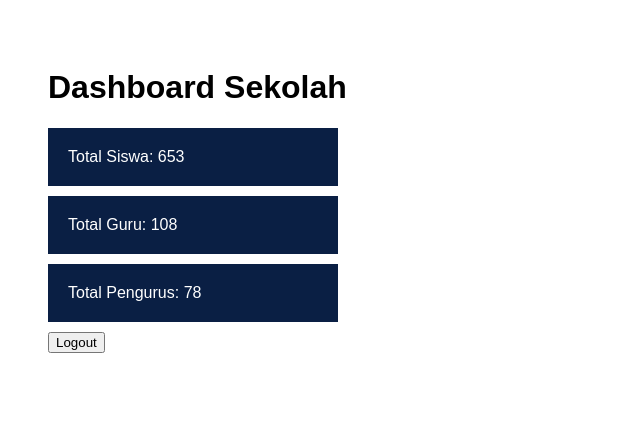
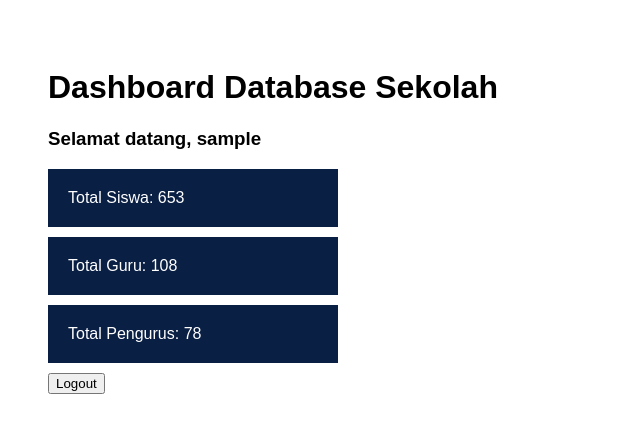
Before and after one commit to Cogander/school_system, a website: page public/dashboard.html in a window 1280 px wide. Shown: the whole page, without its empty margins (0-640 px from the left). Drawn offline with Linux system fonts and the light colour scheme; sample sign-in values are in the browser's storage.

Commit message:
Update dashboard.html

```diff
--- a/public/dashboard.html
+++ b/public/dashboard.html
@@ -1,13 +1,14 @@
 <!DOCTYPE html>
 <html>
 <head>
-<title>Dashboard Sekolah</title>
+<title>Dashboard Database Sekolah</title>
 
 <style>
 body{
     font-family:Arial;
     padding:40px;
 }
+
 .card{
     background:#0a1f44;
     color:white;
@@ -20,7 +21,8 @@ body{
 
 <body>
 
-<h1>Dashboard Sekolah</h1>
+<h1>Dashboard Database Sekolah</h1>
+<h3 id="welcome"></h3>
 
 <div class="card">Total Siswa: 653</div>
 <div class="card">Total Guru: 108</div>
@@ -29,7 +31,19 @@ body{
 <button onclick="logout()">Logout</button>
 
 <script>
+
+// Cek apakah sudah login
+if(localStorage.getItem("isLogin") !== "true"){
+    window.location.href="index.html";
+}
+
+// Tampilkan username
+const user = JSON.parse(localStorage.getItem("user"));
+document.getElementById("welcome").innerText =
+    "Selamat datang, " + user.username;
+
 function logout(){
+    localStorage.removeItem("isLogin");
     window.location.href="index.html";
 }
 </script>
```
